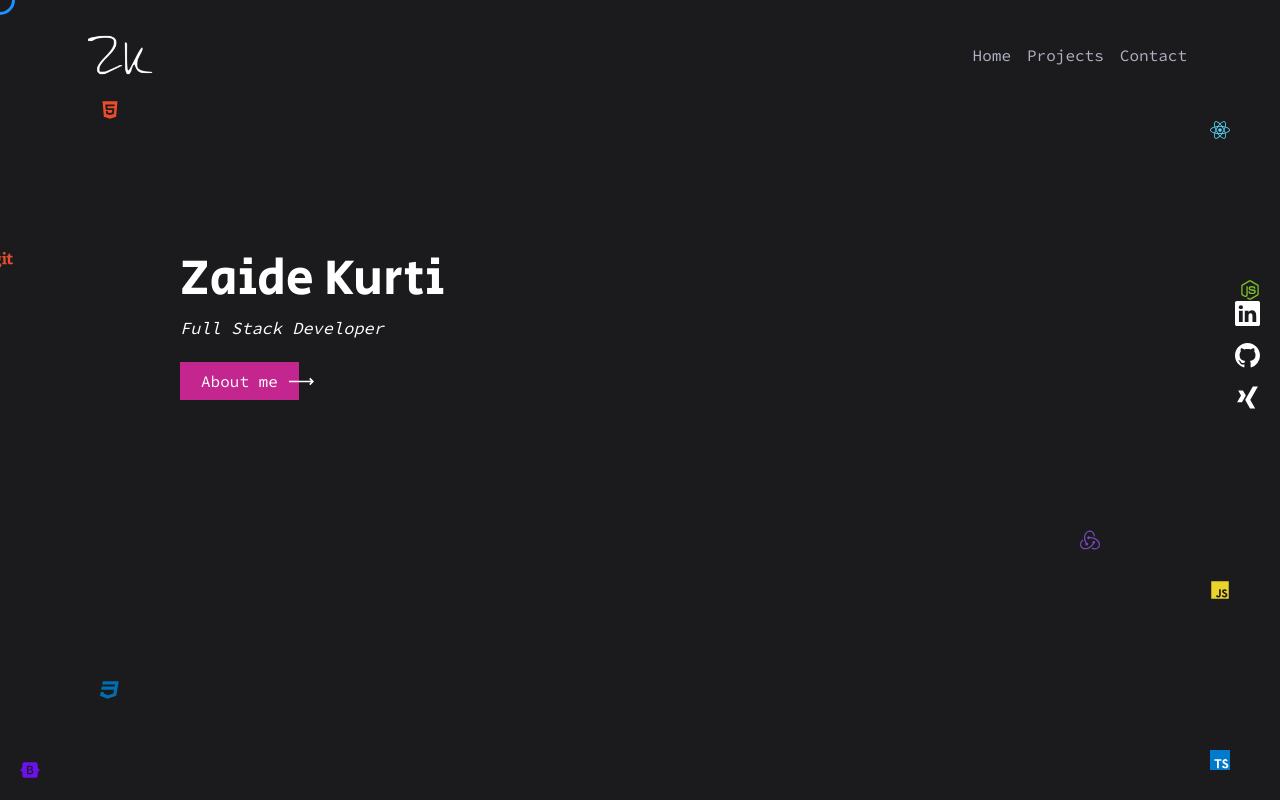
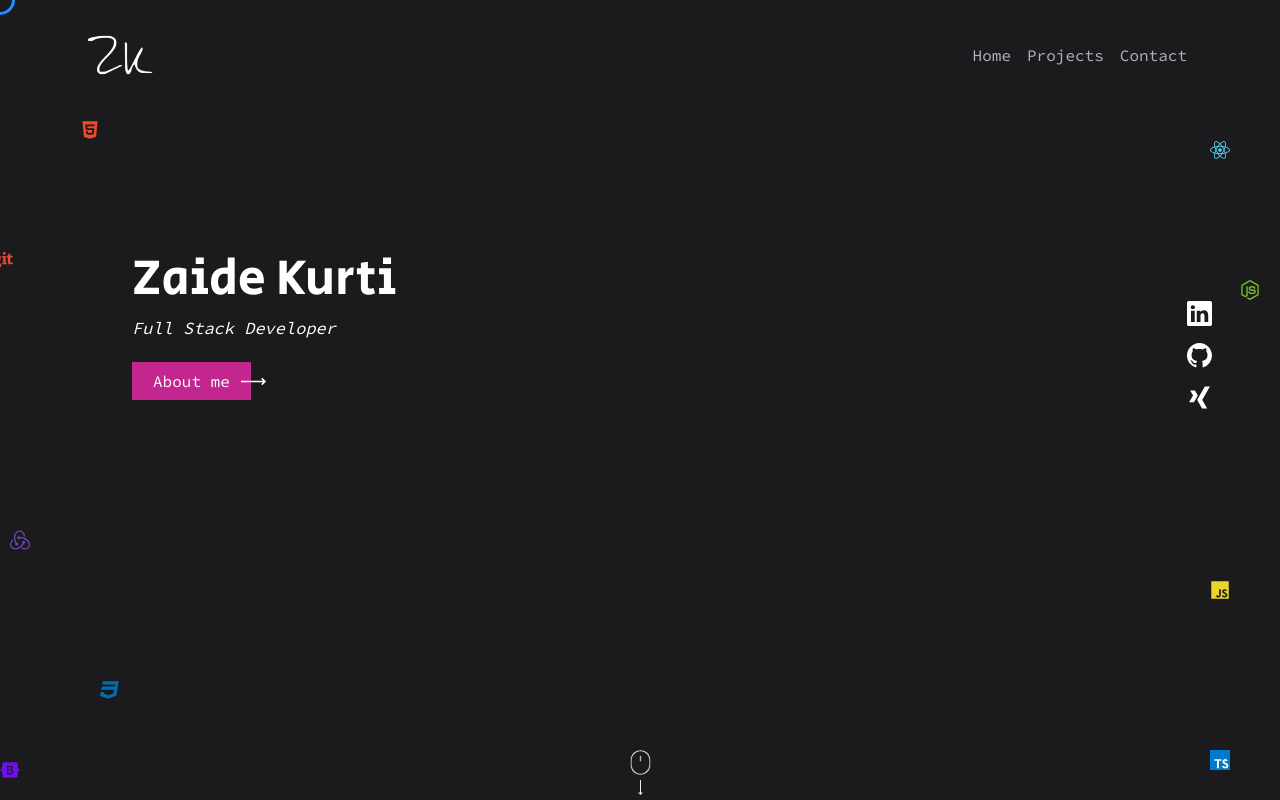
Before and after one commit to Zaiido/zaide-kurti-portfolio, a React (Create React App) app: page / in a window 1280 px wide. Built offline with nearby package versions, Linux system fonts and the light colour scheme; a web font is replaced by a local one.

Commit message:
Scroll animation

```diff
--- a/src/App.css
+++ b/src/App.css
@@ -9,6 +9,7 @@
     background-color: transparent;
     cursor: none;
     padding-block: 0 !important;
+    min-width: 100%;
 }
 
 .navbar-light .navbar-nav a.nav-link,
@@ -96,7 +97,10 @@
     position: relative;
     color: white;
     overflow: hidden;
-    padding: 20px !important;
+    padding: 20px 20px 5px !important;
+    display: flex;
+    flex-direction: column;
+    align-items: center;
 }
 
 .main-container {
@@ -154,12 +158,13 @@ svg {
 .bootstrap {
     fill: #6D11EA;
     bottom: 20px;
+    left: 0;
 }
 
 .html5 {
     fill: #ED4C2C;
-    top: 100px;
-    left: 100px;
+    top: 120px;
+    left: 80px;
 }
 
 .css3 {
@@ -177,7 +182,7 @@ svg {
 
 .react {
     fill: #57D3F5;
-    top: 120px;
+    top: 140px;
     right: 50px;
 }
 
@@ -208,7 +213,7 @@ svg {
 
 .redux {
     bottom: 250px;
-    right: 180px;
+    left: 10px;
 }
 
 .express {
@@ -238,10 +243,31 @@ button.about-btn:focus {
     transition: all 0.5s ease-in-out;
 }
 
+.scroll-icon {
+    margin-top: auto;
+    display: flex;
+    flex-direction: column;
+    row-gap: 5px;
 
-/* MEDIA QUERIES */
-/*
-@media (max-width: 768px) {
+}
+
+.down-arrow {
+    height: 15px;
+    transform: rotate(90deg);
+    animation: scroll 3s infinite;
+}
 
 
-} */
+@keyframes scroll {
+    0% {
+        opacity: 1;
+    }
+
+    50% {
+        opacity: 0;
+    }
+
+    100% {
+        opacity: 1;
+    }
+}
--- a/src/components/MainJumbotron.jsx
+++ b/src/components/MainJumbotron.jsx
@@ -111,6 +111,11 @@ const MainJumbotron = () => {
                     </div>
                 </div>
             </Container>
+            <div className="scroll-icon">
+                <svg viewBox="0 0 32 32" xmlns="http://www.w3.org/2000/svg" fill="#1B1B1E" stroke="#1B1B1E"><g id="SVGRepo_bgCarrier" stroke-width="0"></g><g id="SVGRepo_tracerCarrier" stroke-linecap="round" stroke-linejoin="round"></g><g id="SVGRepo_iconCarrier"> <g fill="none" fill-rule="evenodd"> <path d="m0 0h32v32h-32z"></path> <path d="m13.5 0c7.1797017 0 13 5.82029825 13 13v6c0 7.1797017-5.8202983 13-13 13-7.17970175 0-13-5.8202983-13-13v-6c0-7.17970175 5.82029825-13 13-13zm0 2c-6.07513225 0-11 4.92486775-11 11v6c0 6.0751322 4.92486775 11 11 11 6.0751322 0 11-4.9248678 11-11v-6c0-6.07513225-4.9248678-11-11-11zm0 5c.5522847 0 1 .44771525 1 1v6c0 .5522847-.4477153 1-1 1s-1-.4477153-1-1v-6c0-.55228475.4477153-1 1-1z" fill="#ffffff" fill-rule="nonzero" transform="translate(2.5)"></path> </g> </g></svg>
+                <svg className="down-arrow" xmlns="http://www.w3.org/2000/svg" viewBox="0 0 476.213 476.213"><path d="M405.606 167.5l-21.212 21.213 34.393 34.393H0v30h418.787L384.394 287.5l21.212 21.213 70.607-70.607"></path></svg>
+
+            </div>
         </Jumbotron>
         </>
     )
```
